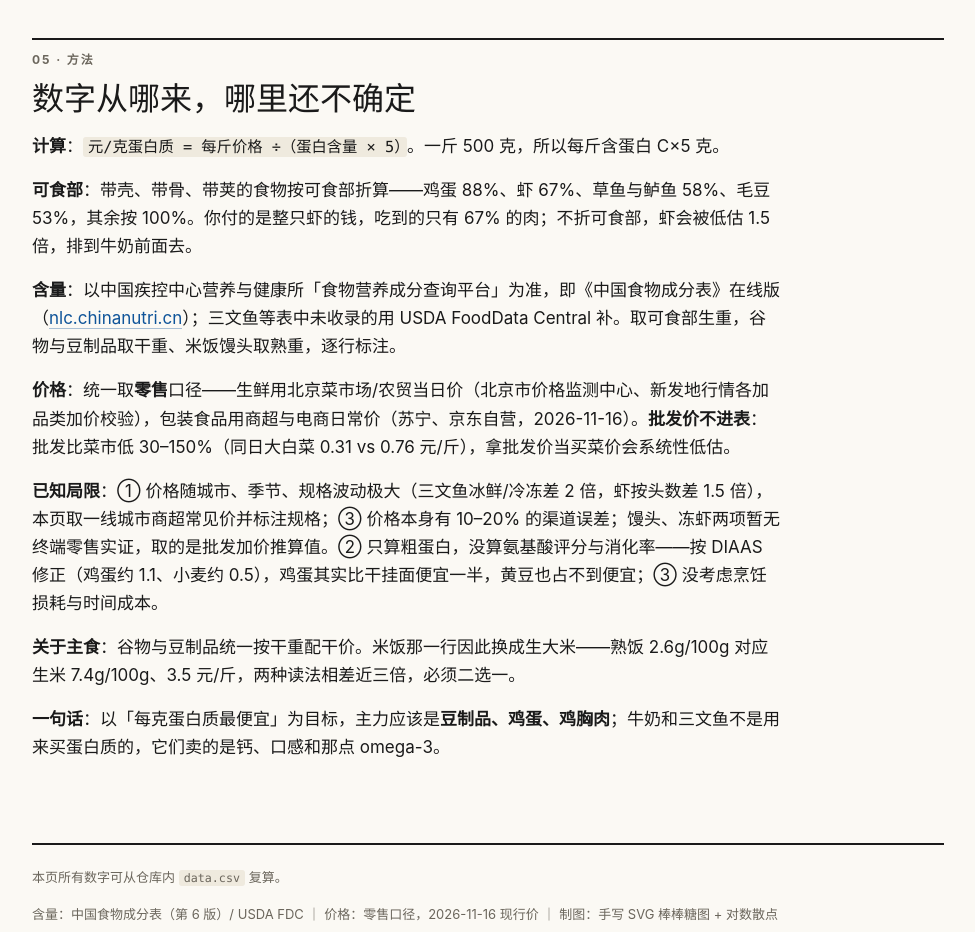
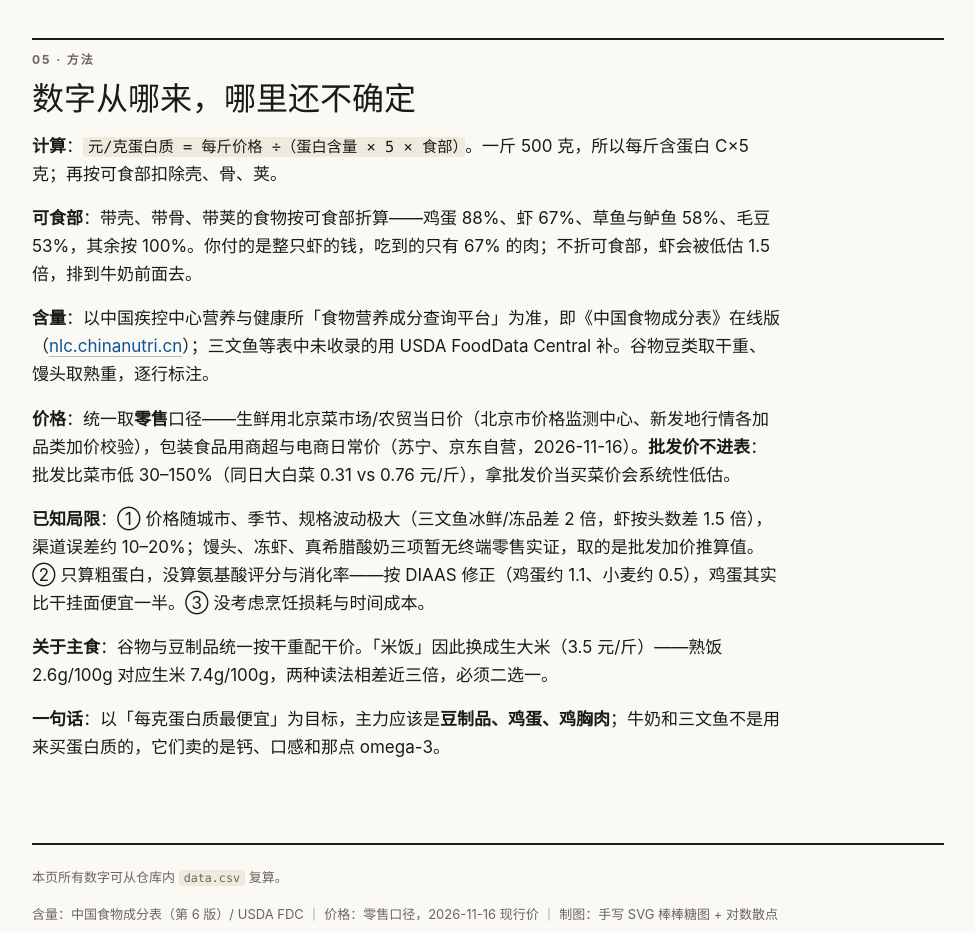
Before and after one commit to Dao1023/protein-value, a plain HTML site: page index.html in a window 1280 px wide. Shown: the part 4720-5652 px from the top of the page, without its empty margins (152-1127 px from the left). Drawn offline with Linux system fonts and the light colour scheme.

Commit message:
修正方法节口径与局限编号

```diff
--- a/index.html
+++ b/index.html
@@ -193,12 +193,12 @@
   <section>
     <div class="sec-label">05 · 方法</div>
     <h2>数字从哪来，哪里还不确定</h2>
-    <p><b>计算</b>：<code>元/克蛋白质 = 每斤价格 ÷（蛋白含量 × 5）</code>。一斤 500 克，所以每斤含蛋白 C×5 克。</p>
+    <p><b>计算</b>：<code>元/克蛋白质 = 每斤价格 ÷（蛋白含量 × 5 × 食部）</code>。一斤 500 克，所以每斤含蛋白 C×5 克；再按可食部扣除壳、骨、荚。</p>
     <p><b>可食部</b>：带壳、带骨、带荚的食物按可食部折算——鸡蛋 88%、虾 67%、草鱼与鲈鱼 58%、毛豆 53%，其余按 100%。你付的是整只虾的钱，吃到的只有 67% 的肉；不折可食部，虾会被低估 1.5 倍，排到牛奶前面去。</p>
-    <p><b>含量</b>：以中国疾控中心营养与健康所「食物营养成分查询平台」为准，即《中国食物成分表》在线版（<a href="https://nlc.chinanutri.cn/fq/">nlc.chinanutri.cn</a>）；三文鱼等表中未收录的用 USDA FoodData Central 补。取可食部生重，谷物与豆制品取干重、米饭馒头取熟重，逐行标注。</p>
+    <p><b>含量</b>：以中国疾控中心营养与健康所「食物营养成分查询平台」为准，即《中国食物成分表》在线版（<a href="https://nlc.chinanutri.cn/fq/">nlc.chinanutri.cn</a>）；三文鱼等表中未收录的用 USDA FoodData Central 补。谷物豆类取干重、馒头取熟重，逐行标注。</p>
     <p><b>价格</b>：统一取<b>零售</b>口径——生鲜用北京菜市场/农贸当日价（北京市价格监测中心、新发地行情各加品类加价校验），包装食品用商超与电商日常价（苏宁、京东自营，2026-11-16）。<b>批发价不进表</b>：批发比菜市低 30–150%（同日大白菜 0.31 vs 0.76 元/斤），拿批发价当买菜价会系统性低估。</p>
-    <p><b>已知局限</b>：① 价格随城市、季节、规格波动极大（三文鱼冰鲜/冷冻差 2 倍，虾按头数差 1.5 倍），本页取一线城市商超常见价并标注规格；③ 价格本身有 10–20% 的渠道误差；馒头、冻虾两项暂无终端零售实证，取的是批发加价推算值。② 只算粗蛋白，没算氨基酸评分与消化率——按 DIAAS 修正（鸡蛋约 1.1、小麦约 0.5），鸡蛋其实比干挂面便宜一半，黄豆也占不到便宜；③ 没考虑烹饪损耗与时间成本。</p>
-    <p><b>关于主食</b>：谷物与豆制品统一按干重配干价。米饭那一行因此换成生大米——熟饭 2.6g/100g 对应生米 7.4g/100g、3.5 元/斤，两种读法相差近三倍，必须二选一。</p>
+    <p><b>已知局限</b>：① 价格随城市、季节、规格波动极大（三文鱼冰鲜/冻品差 2 倍，虾按头数差 1.5 倍），渠道误差约 10–20%；馒头、冻虾、真希腊酸奶三项暂无终端零售实证，取的是批发加价推算值。② 只算粗蛋白，没算氨基酸评分与消化率——按 DIAAS 修正（鸡蛋约 1.1、小麦约 0.5），鸡蛋其实比干挂面便宜一半。③ 没考虑烹饪损耗与时间成本。</p>
+    <p><b>关于主食</b>：谷物与豆制品统一按干重配干价。「米饭」因此换成生大米（3.5 元/斤）——熟饭 2.6g/100g 对应生米 7.4g/100g，两种读法相差近三倍，必须二选一。</p>
     <p><b>一句话</b>：以「每克蛋白质最便宜」为目标，主力应该是<b>豆制品、鸡蛋、鸡胸肉</b>；牛奶和三文鱼不是用来买蛋白质的，它们卖的是钙、口感和那点 omega-3。</p>
   </section>
 
```
